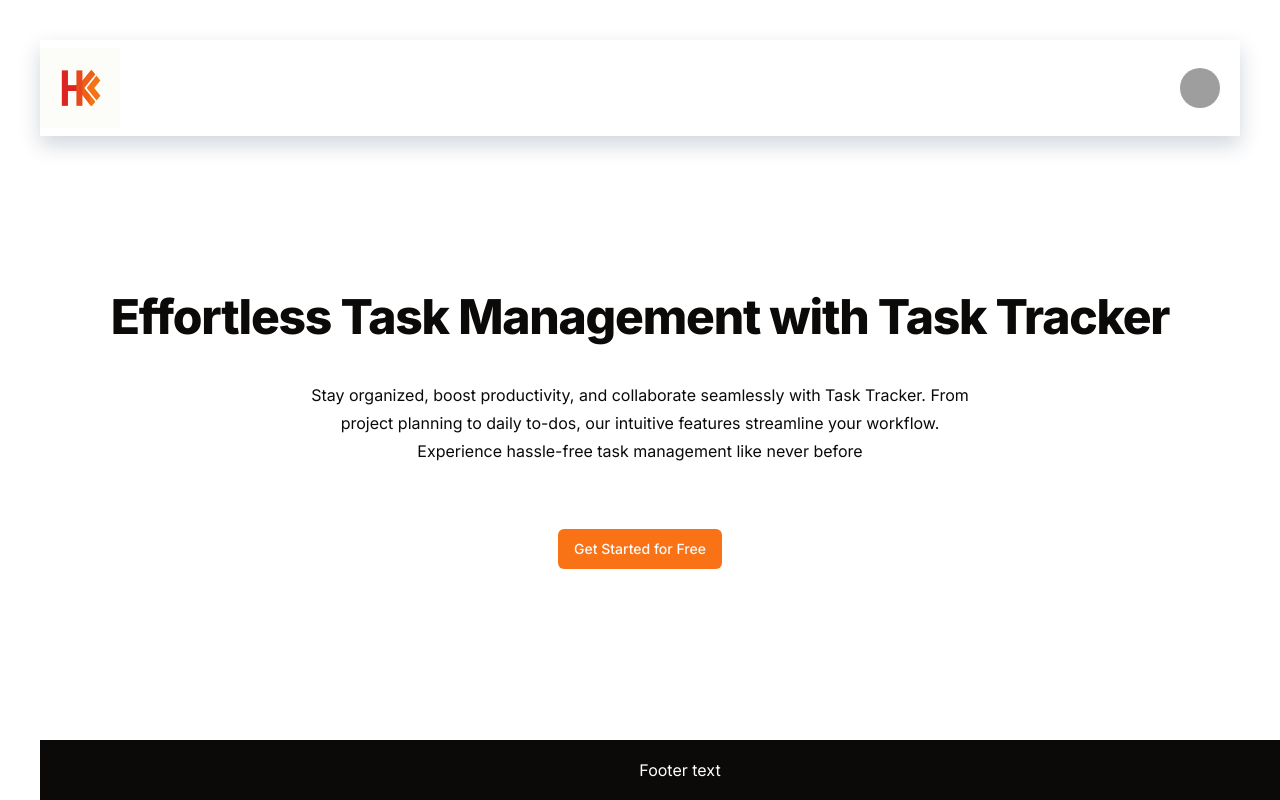
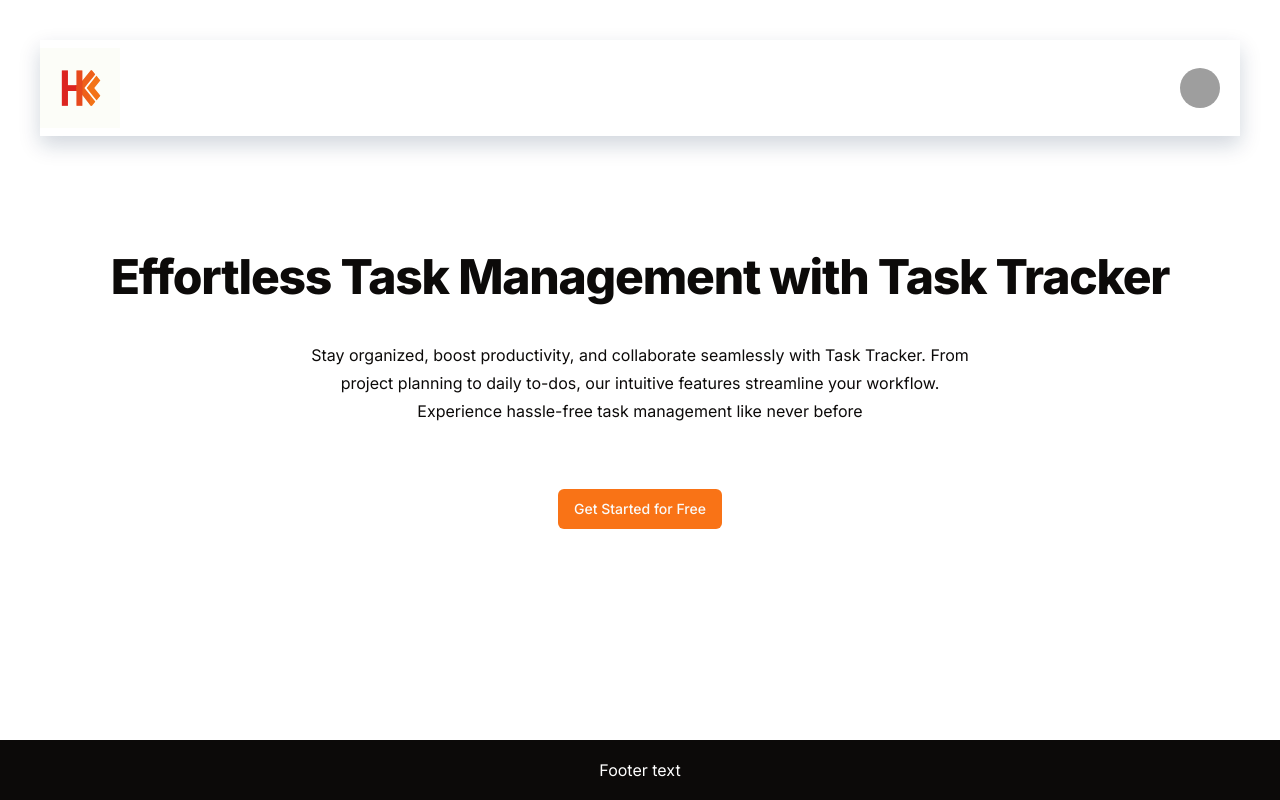
Before and after one commit to Hari1275/taskTracker, a Next.js app: page / in a window 1280 px wide. Built offline with nearby package versions, Linux system fonts and the light colour scheme; grey boxes are pictures that could not be loaded.

Commit message:
suppressHydrationWarning fixed

```diff
--- a/app/layout.tsx
+++ b/app/layout.tsx
@@ -64,12 +64,22 @@ export default function RootLayout({
   children: React.ReactNode;
 }) {
   return (
-    <html lang='en' suppressHydrationWarning>
-      <body className={cn('min-h-screen p-10', inter.className)}>
-        <Navbar />
-        <main>{children}</main>
+    // <html lang='en' suppressHydrationWarning>
+    //   <body className={cn('min-h-screen p-10', inter.className)}>
+    //     <Navbar />
+    //     {children}
+    //   </body>
+    //   <Footer />
+    // </html>
+
+    <html lang='en'>
+      <body className={cn('min-h-screen', inter.className)}>
+        <section className='p-10'>
+          <Navbar />
+          {children}
+        </section>
+        <Footer />
       </body>
-      <Footer />
     </html>
   );
 }
--- a/app/page.tsx
+++ b/app/page.tsx
@@ -3,14 +3,8 @@ import Link from 'next/link';
 
 export default function Home() {
   return (
-    <div
-      className='flex flex-col items-center
-     justify-center py-8  h-[580px]'
-    >
-      <div
-        className='flex flex-col items-center
-     justify-center '
-      >
+    <div className='flex flex-col items-center justify-center py-8  h-[500px]'>
+      <div className='flex flex-col items-center justify-center'>
         <h1 className='scroll-m-20  leading-[42px] lg:leading-[65px] text-4xl font-extrabold tracking-tight lg:text-5xl text-center'>
           Effortless Task Management with Task Tracker
         </h1>
```
